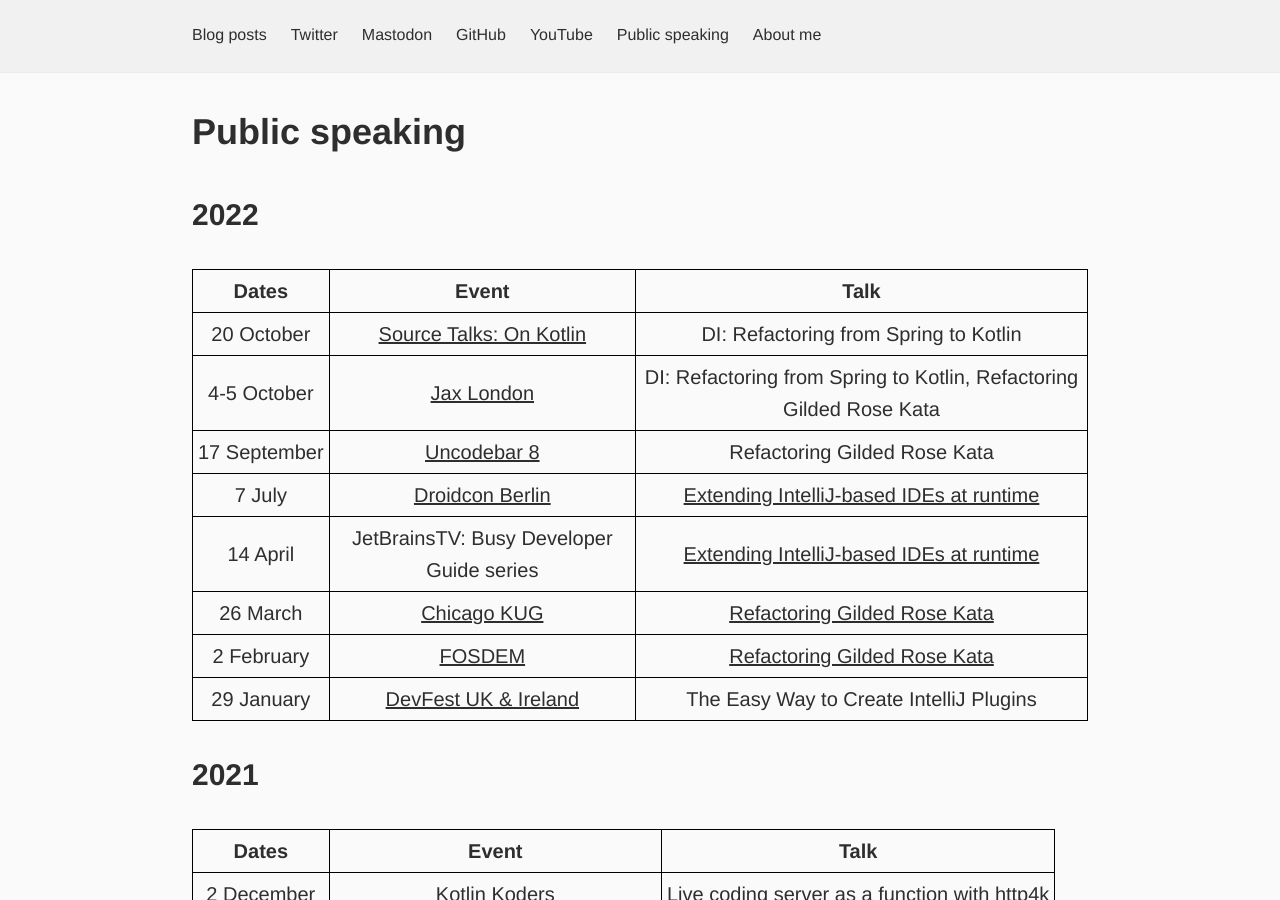
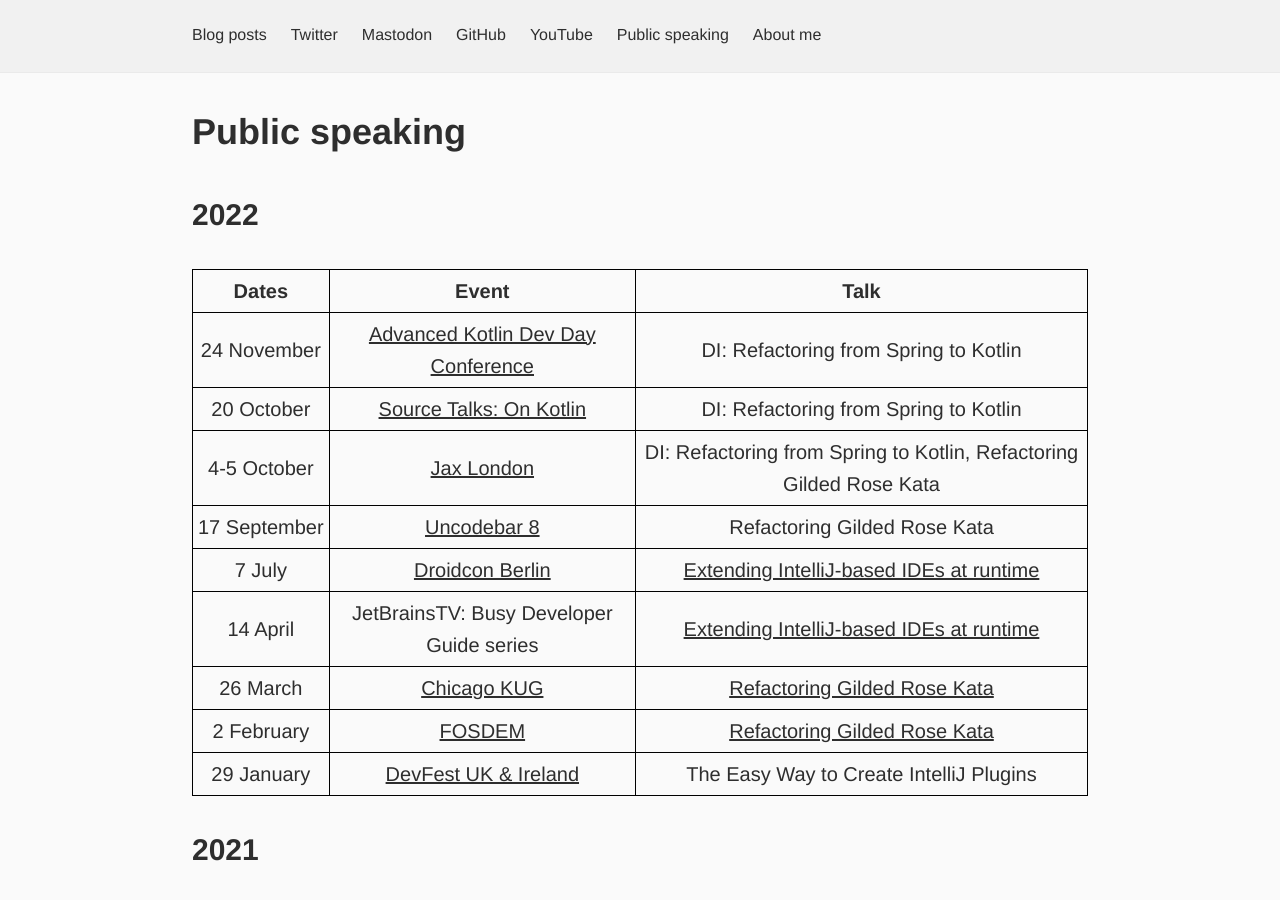
Before and after one commit to dkandalov/dkandalov.github.io, a Jekyll site: the page built from public-speaking.md, in a window 1280 px wide and 900 px high. Built offline with Jekyll 4.4.1, drawn with Linux system fonts in a browser that asks for light colours.

Commit message:
updated public speaking

```diff
--- a/public-speaking.md
+++ b/public-speaking.md
@@ -8,6 +8,7 @@ permalink: public-speaking
 
 | Dates | Event | Talk |
 | --- | --- | --- |
+| 24 November   | [Advanced Kotlin Dev Day Conference](https://kotlindevday.com/session/dependency-injection-refactoring-from-spring-to-kotlin) | DI: Refactoring from Spring to Kotlin |
 | 20 October    | [Source Talks: On Kotlin](https://www.meetup.com/source-talks-on-kotlin/events/288627160) | DI: Refactoring from Spring to Kotlin |
 | 4-5 October   | [Jax London](https://jaxlondon.com/) | DI: Refactoring from Spring to Kotlin, Refactoring Gilded Rose Kata |
 | 17 September  | [Uncodebar 8](https://www.codebar.io/events/uncodebar-8) | Refactoring Gilded Rose Kata |
```
